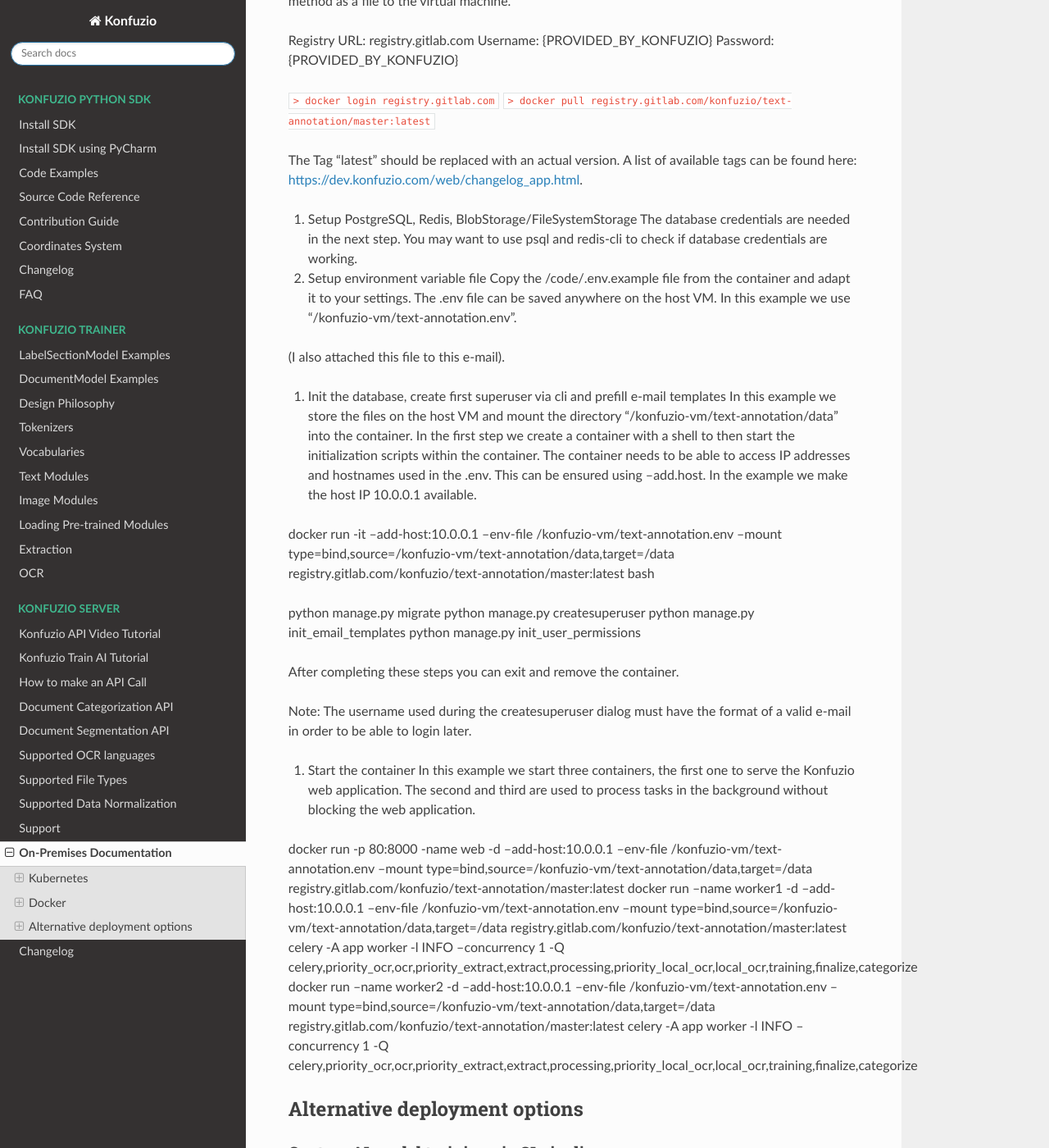
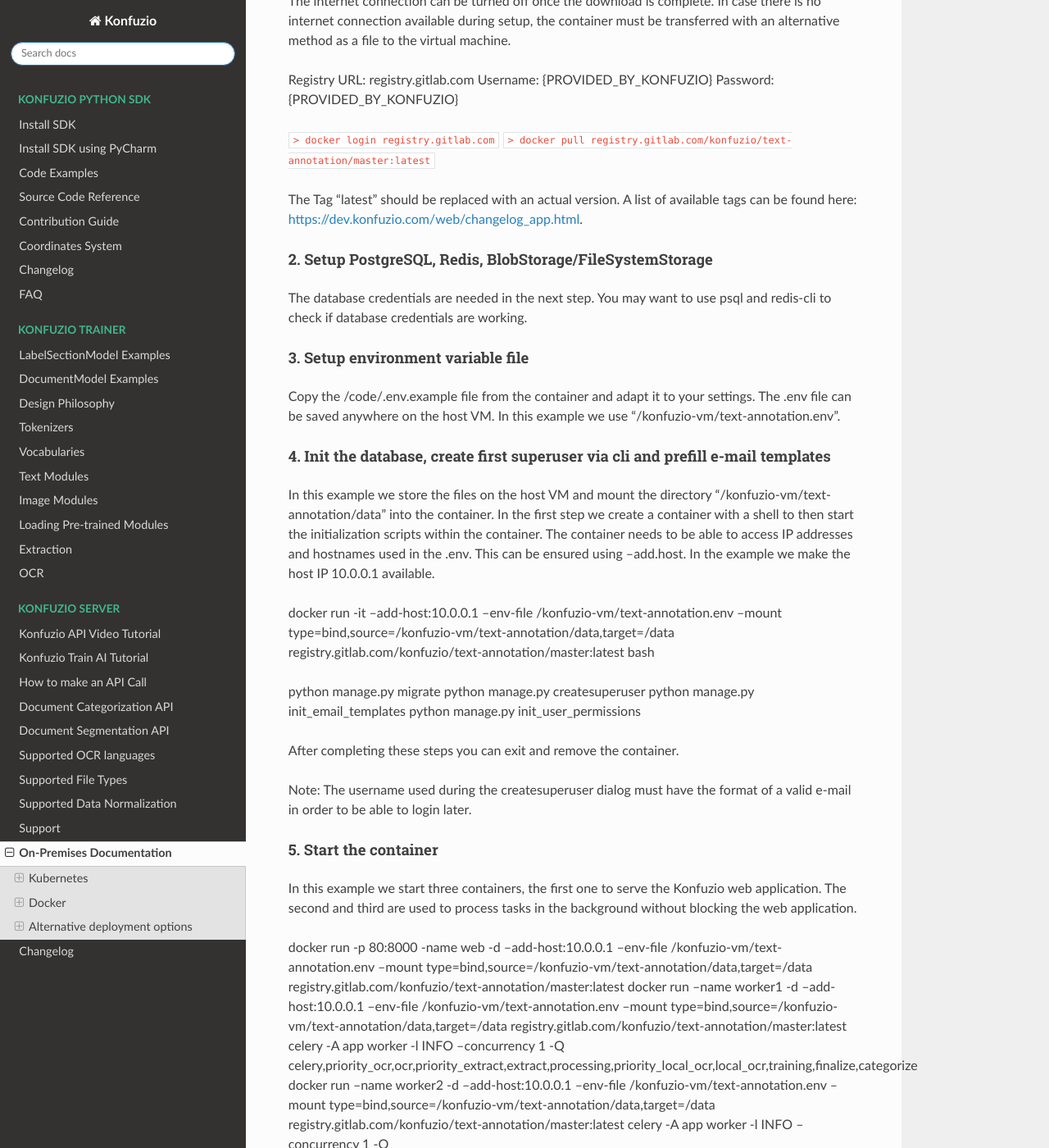
Before and after one commit to konfuzio-ai/konfuzio-sdk, a Sphinx documentation site: the page built from docs/web/on_premises.md, in a window 1280 px wide and 1400 px high, scrolled down 5789 px. Shown: the whole window at 82% size. Built offline with Sphinx 7.4.7 and the Read the Docs theme 2.0.0, drawn with Linux system fonts in a browser that asks for light colours; some of the changed text lies outside the part shown.

Commit message:
Update on_premises.md

```diff
--- a/docs/web/on_premises.md
+++ b/docs/web/on_premises.md
@@ -237,7 +237,8 @@
 therefore there are no strict requirements for the VMs operating systems. However, we
 recommend a Linux VM with Debian, Ubuntu, CentOS,or Redhat Linux.
 
-1. Download Docker Image
+#### 1. Download Docker Image
+
 The Konfuzio docker image can be downloaded via “docker pull”. We will provide you
 with the credentials. This action requires an internet connection.
 
@@ -254,15 +255,13 @@
 
 The Tag "latest" should be replaced with an actual version. A list of available tags can be found here: https://dev.konfuzio.com/web/changelog_app.html.
 
-2. Setup PostgreSQL, Redis, BlobStorage/FileSystemStorage
+#### 2. Setup PostgreSQL, Redis, BlobStorage/FileSystemStorage
 The database credentials are needed in the next step. You may want to use psql and redis-cli to check if database credentials are working.
 
-3. Setup environment variable file
+#### 3. Setup environment variable file
 Copy the /code/.env.example file from the container and adapt it to your settings. The .env file can be saved anywhere on the host VM. In this example we use "/konfuzio-vm/text-annotation.env".
 
-(I also attached this file to this e-mail).
-
-4. Init the database, create first superuser via cli and prefill e-mail templates
+#### 4. Init the database, create first superuser via cli and prefill e-mail templates
 In this example we store the files on the host VM and mount the directory "/konfuzio-vm/text-annotation/data" into the container. In the first step we create a container with a shell to then start the initialization scripts within the container.
 The container needs to be able to access IP addresses and hostnames used in the .env. This can be ensured using --add.host. In the example we make the host IP 10.0.0.1 available.
 
@@ -277,7 +276,7 @@
 
 Note: The username used during the createsuperuser dialog must have the format of a valid e-mail in order to be able to login later.
 
-5. Start the container
+#### 5. Start the container
 In this example we start three containers, the first one to serve the Konfuzio web application. The second and third are used to process tasks in the background without blocking the web application.
 
 docker run -p 80:8000 -name web -d --add-host:10.0.0.1 --env-file /konfuzio-vm/text-annotation.env  --mount type=bind,source=/konfuzio-vm/text-annotation/data,target=/data registry.gitlab.com/konfuzio/text-annotation/master:latest
```
